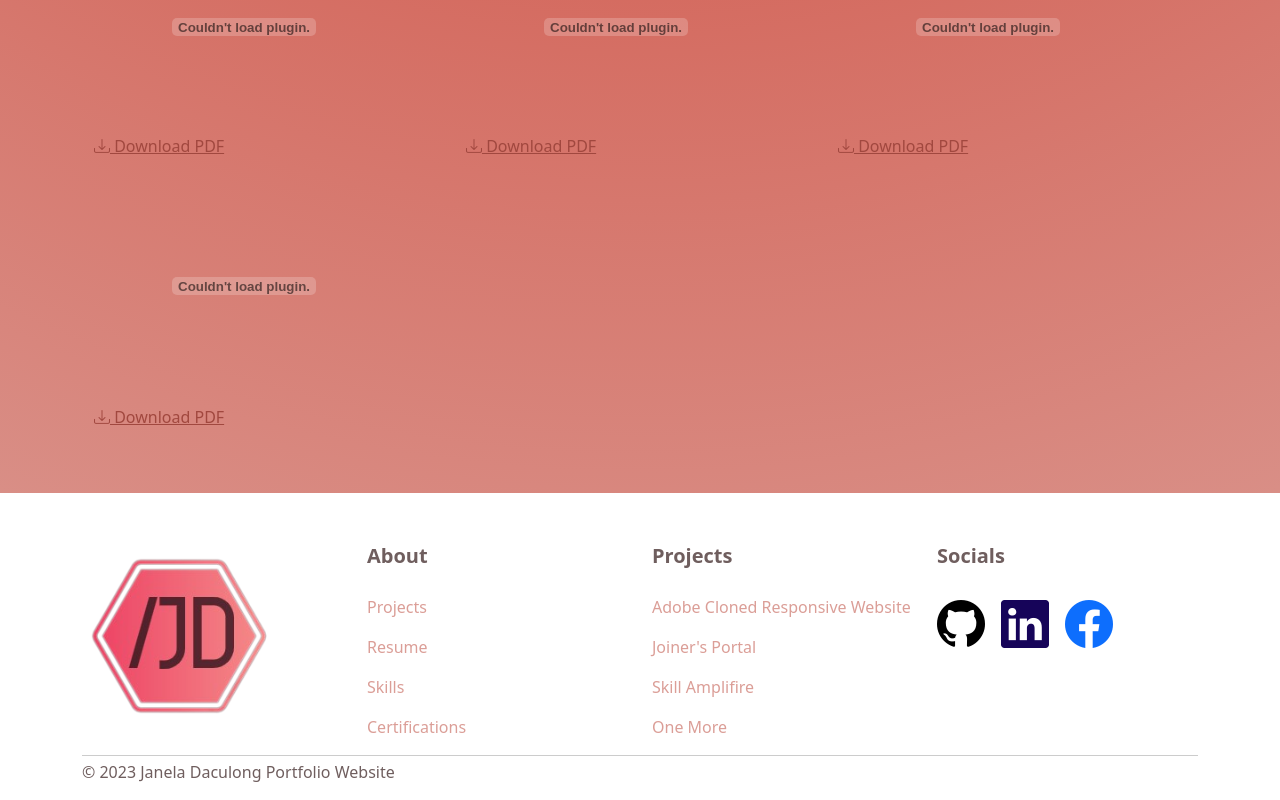
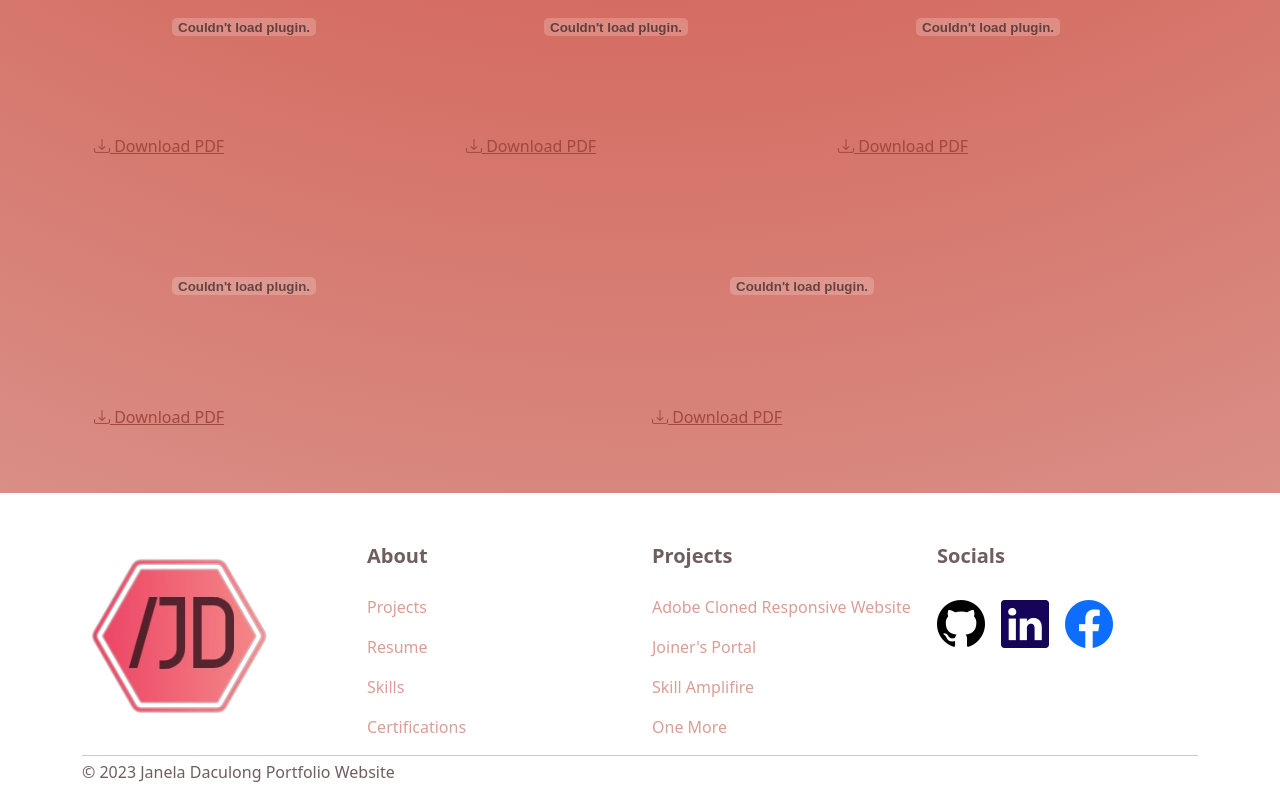
Before and after one commit to janien0116/portfolio_website, a React (Create React App) app: page /portfolio in a window 1280 px wide. Shown: the part 2804-3604 px from the top of the page. Built offline with nearby package versions, Linux system fonts and the light colour scheme.

Commit message:
Update changes

```diff
--- a/src/pages/Portfolio.jsx
+++ b/src/pages/Portfolio.jsx
@@ -10,6 +10,7 @@ import certificateOne from '../assets/certificates/certificate-of-completion-for
 import certificateTwo from '../assets/certificates/certificate-of-completion-for-object-oriented-programming-in-javascript.pdf'
 import certificateThree from '../assets/certificates/SoloLearn_JSIntermediate_Certificate.pdf'
 import certificateFour from '../assets/certificates/fcc_JavaScript_Certificate.pdf'
+import certificateFive from '../assets/certificates/fcc_FrontEndLibs_Certificate.pdf'
 
 const Portfolio = () => {
     return (
@@ -90,6 +91,10 @@ const Portfolio = () => {
                                 <embed src={`${certificateFour}#toolbar=0&view=fitH`} type="application/pdf" height={'225'} fluid />
                                 <p><a href={certificateFour} className='text-primary' download><i class="bi bi-download"></i> Download PDF</a></p>
                             </Col>
+                            <Col>
+                                <embed src={`${certificateFive}#toolbar=0&view=fitH`} type="application/pdf" height={'225'} fluid />
+                                <p><a href={certificateFive} className='text-primary' download><i class="bi bi-download"></i> Download PDF</a></p>
+                            </Col>
                         </Row>
                     </Container>
                 </Stack>
```
Also changed, not shown: 1 other file (tests, documents, lock files or other folders).
